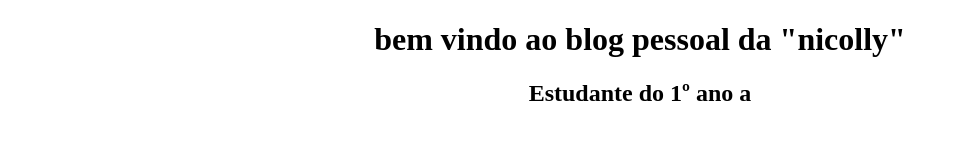
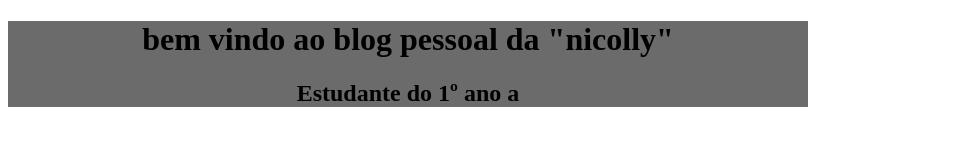
Before and after one commit to oliveiranicolly04-del/blog-pessoal, a plain HTML site: page index.html in a window 1280 px wide. Shown: the whole page, without its empty margins (0-957 px from the left). Drawn offline with Linux system fonts and the light colour scheme.

Commit message:
acabei de alavar arrumar alguma coisas pq tava faltando

```diff
--- a/style.css
+++ b/style.css
@@ -1,9 +1,9 @@
-boddy{
-background-color: rgb(56, 76, 165);
+body{
+background-color: rgb(255, 255, 255);
 }
 header{
-background-color: rgb(255, 255, 255);
+background-color: rgb(107, 107, 107);
 color:black;
 text-align: center;
-max-width: ;
+max-width: 800px ;
 }
```
